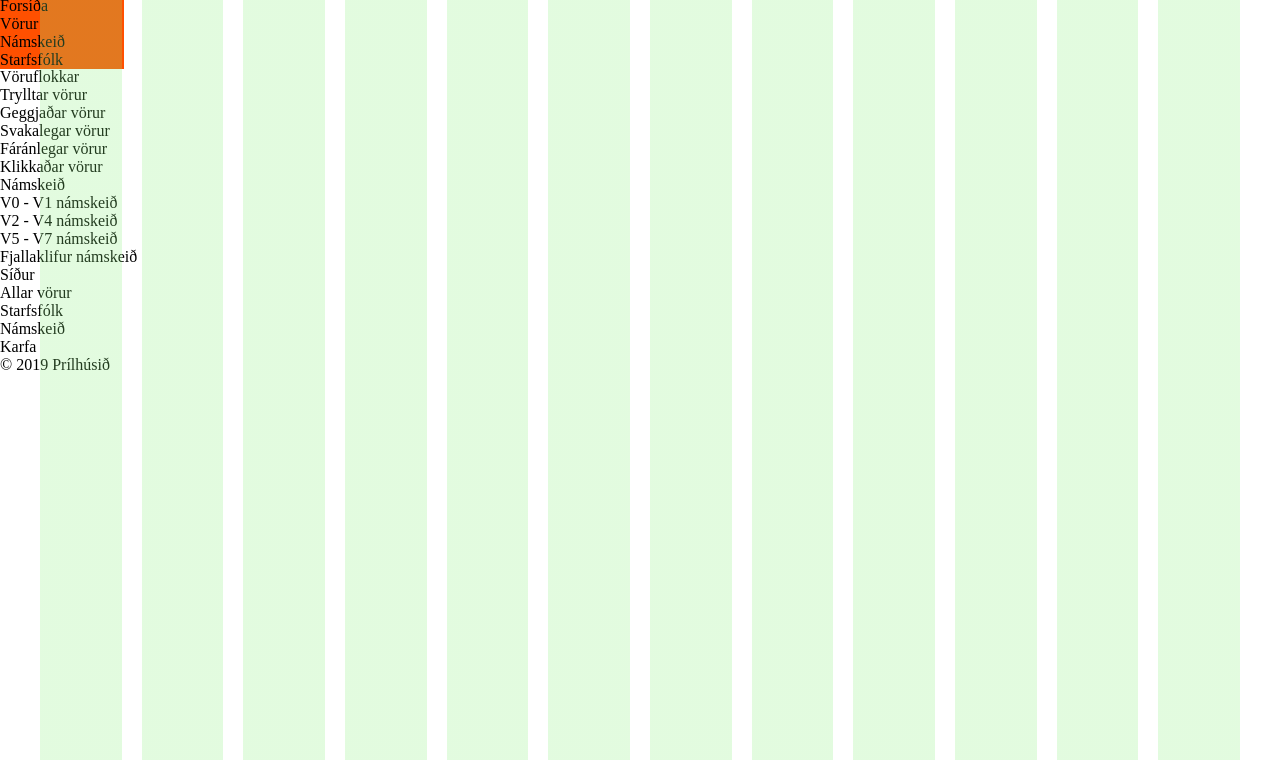
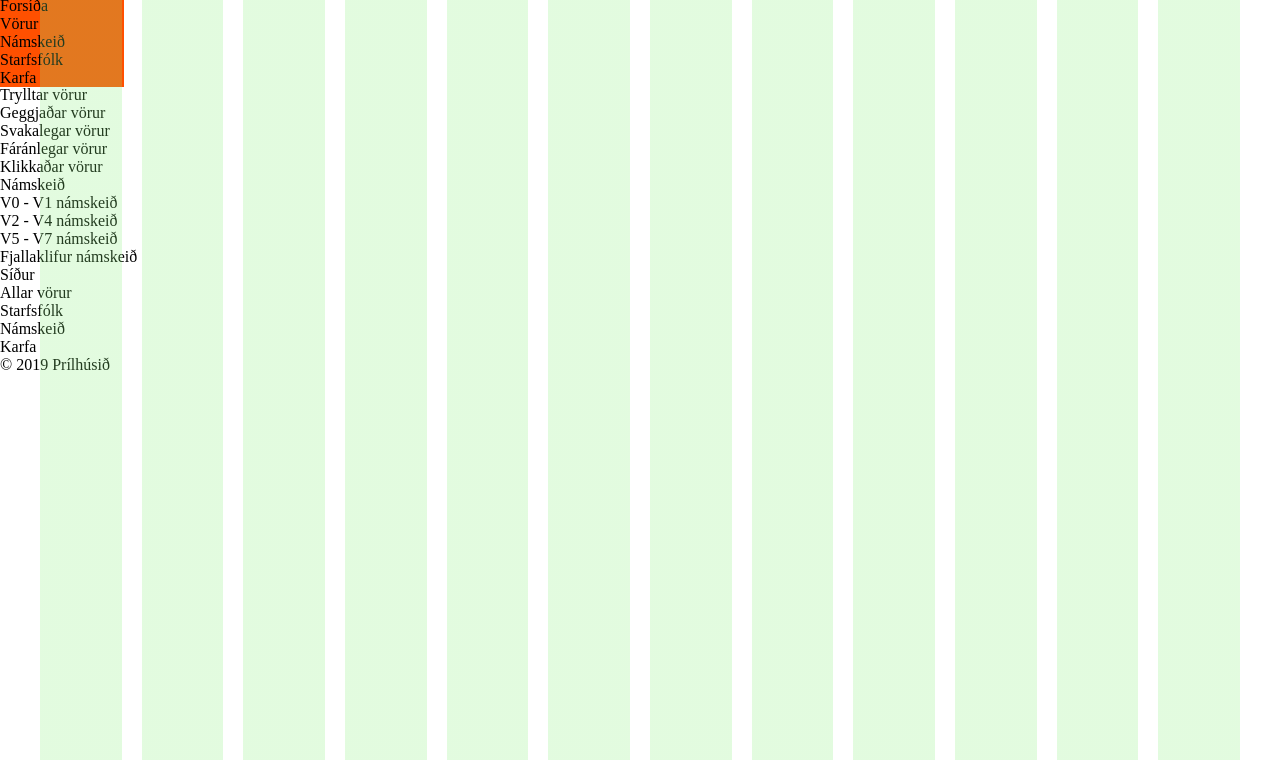
Before and after one commit to ivarjon/hopverkefni1, a website: page pages/cart.html in a window 1280 px wide. Shown: the part 40-800 px from the top of the page. Drawn offline with nearby package versions, Linux system fonts and the light colour scheme; files that its build step writes are made by us from their sources.

Commit message:
head&foot

```diff
--- a/package.json
+++ b/package.json
@@ -21,7 +21,8 @@
   "homepage": "https://github.com/ivarjon/hopverkefni1#readme",
   "dependencies": {
     "browser-sync": "^2.26.0",
+    "concurrently": "^4.1.0",
     "node-sass": "^4.9.3",
-    "concurrently": "^4.1.0"
+    "stylelint-config-primer": "^8.2.1"
   }
 }
--- a/pages/cart.html
+++ b/pages/cart.html
@@ -17,7 +17,10 @@
           <li>Námskeið</li>
           <li>Starfsfólk</li>
         </ul>
+        <span><p>Karfa<p></span>
     </header>
+
+
 
     <footer>
         <ul>
```
Also changed, not shown: index.html (+1 -0 lines), pages/course.html (+1 -0 lines), pages/products.html (+1 -0 lines), pages/staff.html (+1 -0 lines), 1 other file.
